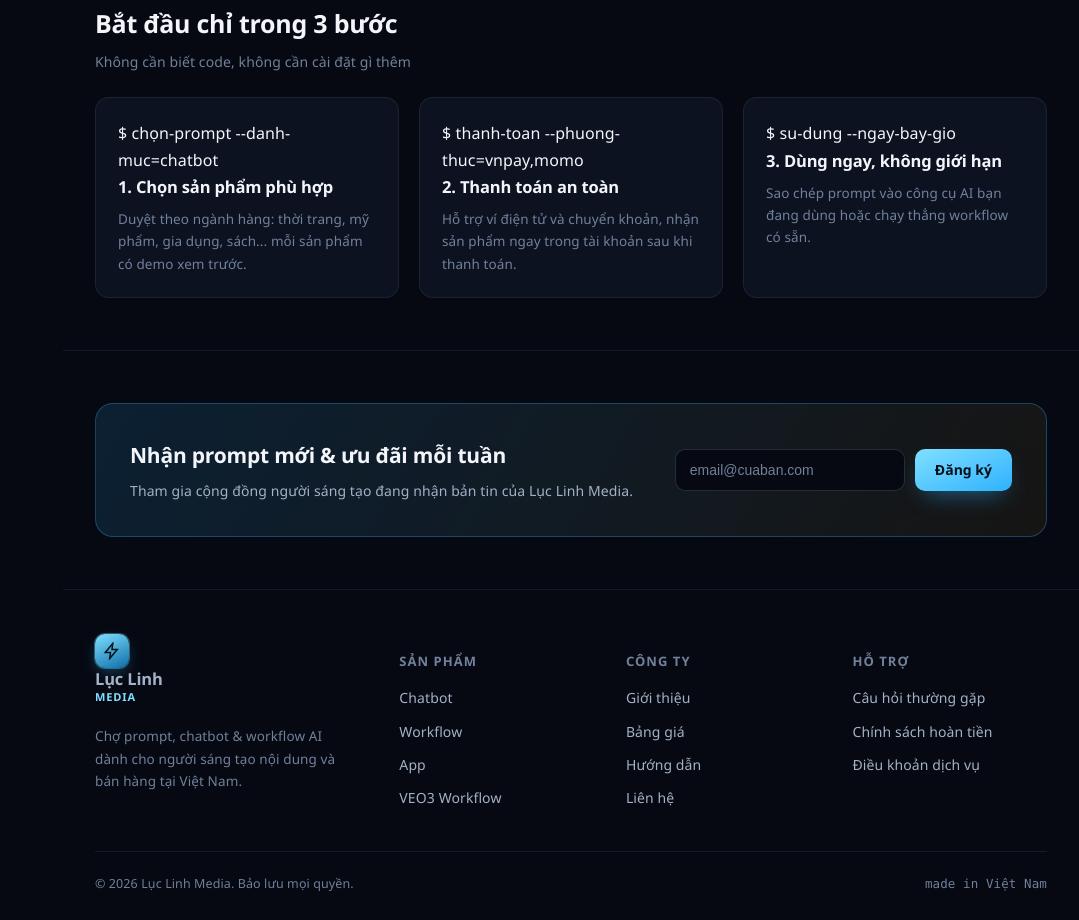
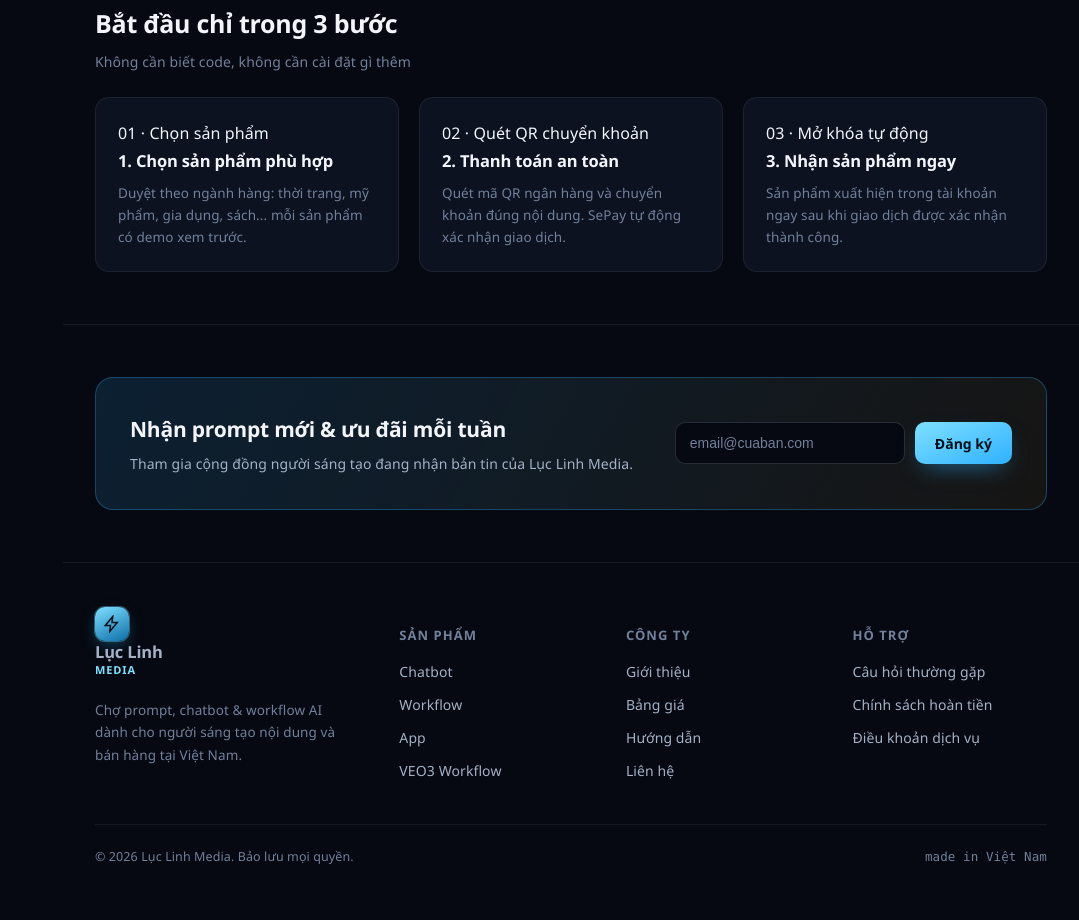
Before and after one commit to baggball/luc-linh-media, a Next.js app: page / in a window 1280 px wide. Shown: the part 1460-2380 px from the top of the page, without its empty margins (201-1280 px from the left). After the commit the page ends 2354 px from the top, so only its background shows below. Built offline with nearby package versions, Linux system fonts and the light colour scheme; no server answers; the database is empty.

Commit message:
Sửa nội dung hướng dẫn thanh toán QR

```diff
--- a/app/faq/FaqClient.tsx
+++ b/app/faq/FaqClient.tsx
@@ -13,7 +13,7 @@ const GROUPS: { title: string; items: { q: string; a: string }[] }[] = [
       },
       {
         q: "Lục Linh Media hỗ trợ những phương thức thanh toán nào?",
-        a: "Chúng tôi hỗ trợ ví điện tử (VNPay, Momo) và chuyển khoản ngân hàng. Sản phẩm sẽ xuất hiện trong tài khoản của bạn ngay sau khi thanh toán được xác nhận.",
+        a: "Hiện tại chúng tôi hỗ trợ chuyển khoản ngân hàng bằng mã QR. SePay tự động xác nhận giao dịch và sản phẩm sẽ xuất hiện trong tài khoản của bạn ngay sau khi thanh toán thành công.",
       },
       {
         q: "Tôi có thể huỷ gói đăng ký bất cứ lúc nào không?",
--- a/app/home.module.css
+++ b/app/home.module.css
@@ -30,7 +30,7 @@
 .steps{display:grid; grid-template-columns:repeat(3,1fr); gap:20px;}
 @media (max-width:860px){ .steps{grid-template-columns:1fr;} }
 .step{background:var(--ink-card); border:1px solid var(--line); border-radius:14px; padding:22px;}
-.step .cmd{font-family:var(--font-mono); color:var(--electric-bright); font-size:12.5px; margin-bottom:14px;}
+.step .cmd{font-family:var(--font-mono); color:var(--electric-bright); font-size:12.5px; margin-bottom:14px; white-space:nowrap; overflow:hidden; text-overflow:ellipsis;}
 .step h3{font-size:16.5px; font-weight:700; margin-bottom:8px;}
 .step p{color:var(--mute-dim); font-size:13.5px;}
 
--- a/app/huong-dan/huong-dan.module.css
+++ b/app/huong-dan/huong-dan.module.css
@@ -5,7 +5,7 @@
 .steps{display:grid; grid-template-columns:repeat(3,1fr); gap:20px;}
 @media (max-width:860px){ .steps{grid-template-columns:1fr;} }
 .step{background:var(--ink-card); border:1px solid var(--line); border-radius:14px; padding:22px;}
-.step .cmd{font-family:var(--font-mono); color:var(--electric-bright); font-size:12.5px; margin-bottom:14px;}
+.step .cmd{font-family:var(--font-mono); color:var(--electric-bright); font-size:12.5px; margin-bottom:14px; white-space:nowrap; overflow:hidden; text-overflow:ellipsis;}
 .step h3{font-size:16.5px; font-weight:700; margin-bottom:8px;}
 .step p{color:var(--mute-dim); font-size:13.5px;}
 
--- a/app/page.tsx
+++ b/app/page.tsx
@@ -159,19 +159,19 @@ export default async function Home() {
           </div>
           <div className={styles.steps}>
             <div className={styles.step}>
-              <div className="cmd">$ chọn-prompt --danh-muc=chatbot</div>
+              <div className="cmd">01 · Chọn sản phẩm</div>
               <h3>1. Chọn sản phẩm phù hợp</h3>
               <p>Duyệt theo ngành hàng: thời trang, mỹ phẩm, gia dụng, sách... mỗi sản phẩm có demo xem trước.</p>
             </div>
             <div className={styles.step}>
-              <div className="cmd">$ thanh-toan --phuong-thuc=vnpay,momo</div>
+              <div className="cmd">02 · Quét QR chuyển khoản</div>
               <h3>2. Thanh toán an toàn</h3>
-              <p>Hỗ trợ ví điện tử và chuyển khoản, nhận sản phẩm ngay trong tài khoản sau khi thanh toán.</p>
+              <p>Quét mã QR ngân hàng và chuyển khoản đúng nội dung. SePay tự động xác nhận giao dịch.</p>
             </div>
             <div className={styles.step}>
-              <div className="cmd">$ su-dung --ngay-bay-gio</div>
-              <h3>3. Dùng ngay, không giới hạn</h3>
-              <p>Sao chép prompt vào công cụ AI bạn đang dùng hoặc chạy thẳng workflow có sẵn.</p>
+              <div className="cmd">03 · Mở khóa tự động</div>
+              <h3>3. Nhận sản phẩm ngay</h3>
+              <p>Sản phẩm xuất hiện trong tài khoản ngay sau khi giao dịch được xác nhận thành công.</p>
             </div>
           </div>
         </div>
```
Also changed, not shown: app/huong-dan/page.tsx (+6 -6 lines).
